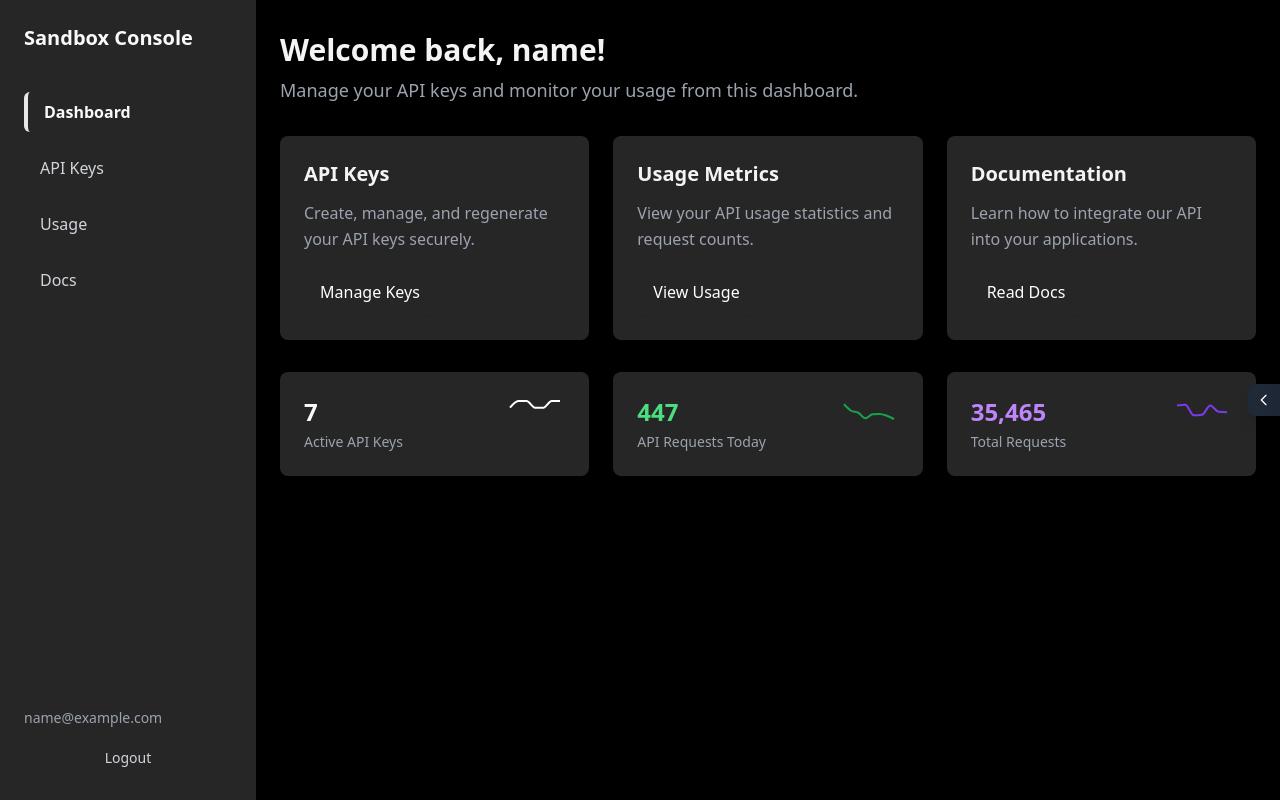
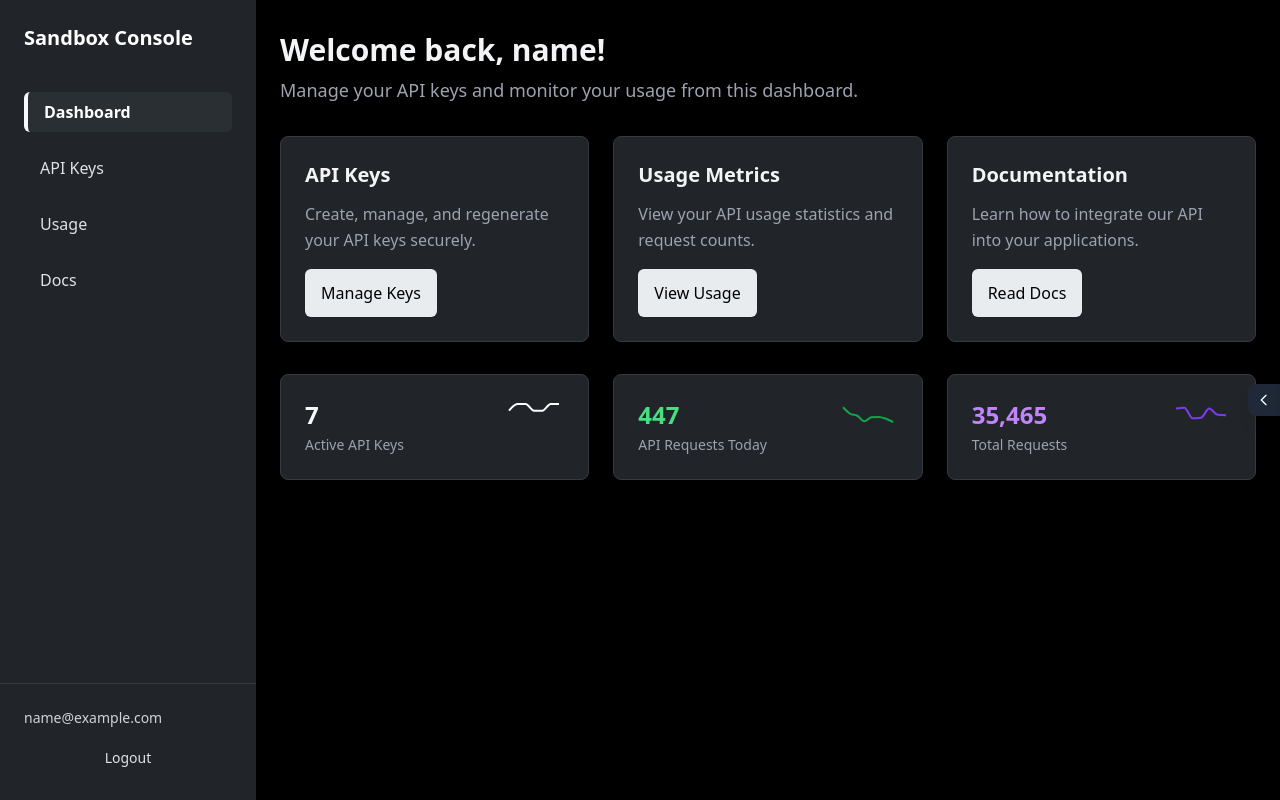
Before and after one commit to JavierSanzSaez/zama-technical-test, a React (Vite) app: page /login in a window 1280 px wide. Both pictures are taken after typing "name@example.com", "Sample123" into the empty fields and a click on the button "Sign In". Built offline with nearby package versions, Linux system fonts and the light colour scheme.

Commit message:
feat: navbar now is a right sidebar

```diff
--- a/src/components/Button.tsx
+++ b/src/components/Button.tsx
@@ -2,7 +2,7 @@ import React from 'react';
 import type { ButtonHTMLAttributes } from 'react';
 
 interface ButtonProps extends ButtonHTMLAttributes<HTMLButtonElement> {
-  variant?: 'primary' | 'secondary' | 'danger' | 'ghost';
+  variant?: 'primary' | 'secondary' | 'danger' | 'ghost' | 'success';
   size?: 'sm' | 'md' | 'lg';
   fullWidth?: boolean;
 }
@@ -27,36 +27,40 @@ export const Button: React.FC<ButtonProps> = ({
     'items-center',
     'justify-center',
     'focus:outline-none',
-    'focus:ring-2',
-    'focus:ring-offset-2',
     disabled ? 'cursor-not-allowed opacity-50' : '',
     fullWidth ? 'w-full' : '',
   ];
 
   const variantClasses = {
     primary: [
-      'bg-warm-600',
-      'text-white',
+      'bg-mono-200',
+      'text-mono-950',
       'shadow-sm',
-      !disabled ? 'hover:bg-warm-700 focus:ring-warm-500' : '',
+      !disabled ? 'hover:bg-mono-50' : '',
     ],
     secondary: [
-      'bg-dark-700',
-      'text-gray-200',
+      'bg-mono-800',
+      'text-mono-200',
       'border',
-      'border-dark-600',
-      !disabled ? 'hover:bg-dark-600 focus:ring-warm-500' : '',
+      'border-mono-700',
+      !disabled ? 'hover:bg-mono-700' : '',
     ],
     danger: [
       'bg-red-500',
       'text-white',
       'shadow-sm',
-      !disabled ? 'hover:bg-red-600 focus:ring-red-400' : '',
+      !disabled ? 'hover:bg-red-600' : '',
     ],
     ghost: [
       'bg-transparent',
-      'text-gray-300',
-      !disabled ? 'hover:bg-dark-800 focus:ring-warm-500' : '',
+      'text-mono-300',
+      !disabled ? 'hover:bg-mono-900' : '',
+    ],
+    success: [
+      'bg-green-500',
+      'text-white',
+      'shadow-sm',
+      !disabled ? 'hover:bg-green-600' : '',
     ],
   };
 
--- a/src/components/Card.tsx
+++ b/src/components/Card.tsx
@@ -31,13 +31,15 @@ export const Card: React.FC<CardProps> = ({
   };
 
   const classes = [
-    'bg-dark-800',
+    'bg-mono-900',
+    'border',
+    'border-mono-800',
     'rounded-lg',
     'shadow-lg',
     'transition-all',
     'duration-200',
     paddingClasses[padding],
-    hover ? 'hover:shadow-xl hover:-translate-y-1 cursor-pointer' : '',
+    hover ? 'hover:shadow-xl hover:-translate-y-1 cursor-pointer hover:border-mono-700' : '',
     className,
   ]
     .join(' ');
--- a/src/components/Layout.tsx
+++ b/src/components/Layout.tsx
@@ -20,8 +20,8 @@ export const Layout: React.FC = () => {
         className={`
           block px-4 py-2 rounded-md text-base no-underline transition-colors duration-200
           ${isActive
-            ? 'bg-warm-900/30 text-warm-400 font-semibold border-l-4 border-warm-500'
-            : 'text-gray-300 font-normal hover:text-warm-400 hover:bg-dark-800'
+            ? 'bg-mono-800/50 text-mono-50 font-semibold border-l-4 border-mono-100'
+            : 'text-mono-300 font-normal hover:text-mono-50 hover:bg-mono-800/30'
           }
         `}
       >
@@ -33,17 +33,17 @@ export const Layout: React.FC = () => {
   return (
     <div className="min-h-screen flex">
       {/* Left Sidebar */}
-      <aside className="w-64 bg-dark-800 shadow-sm flex flex-col">
+      <aside className="w-64 bg-mono-900 shadow-sm fixed h-screen flex flex-col">
         <div className="p-6">
           <Link
             to="/"
-            className="text-xl font-bold text-warm-400 no-underline"
+            className="text-xl font-bold text-mono-50 no-underline"
           >
             Sandbox Console
           </Link>
         </div>
 
-        <nav className="flex-1 px-6 py-4">
+        <nav className="px-6 py-4">
           <div className="flex flex-col gap-4">
             <NavLink to="/dashboard">Dashboard</NavLink>
             <NavLink to="/api-keys">API Keys</NavLink>
@@ -52,9 +52,12 @@ export const Layout: React.FC = () => {
           </div>
         </nav>
 
-        <div className="p-6">
+        {/* Spacer to push logout to bottom */}
+        <div className="flex-1"></div>
+
+        <div className="p-6 border-t border-mono-800">
           <div className="flex flex-col gap-3">
-            <span className="text-sm text-gray-400 truncate">{user?.email}</span>
+            <span className="text-sm text-mono-400 truncate">{user?.email}</span>
             <Button size="sm" variant="ghost" onClick={handleLogout} className="w-full">
               Logout
             </Button>
@@ -63,7 +66,7 @@ export const Layout: React.FC = () => {
       </aside>
 
       {/* Main Content */}
-      <div className="flex-1 flex flex-col">
+      <div className="flex-1 flex flex-col ml-64">
         <main className="flex-1 py-8 px-6">
           <div className="max-w-6xl mx-auto w-full">
             <Outlet />
```
